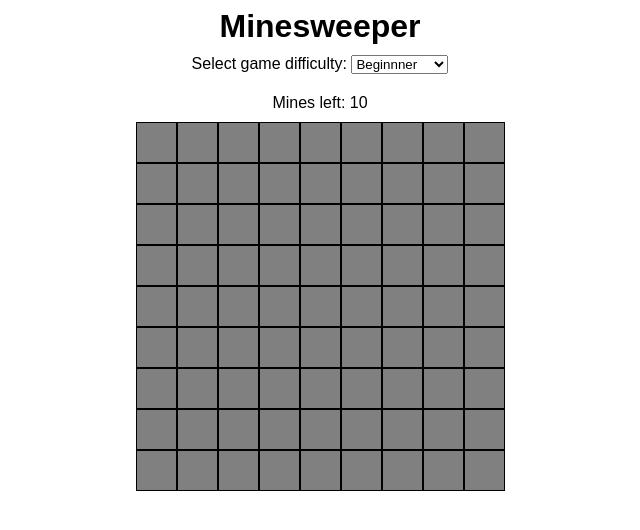
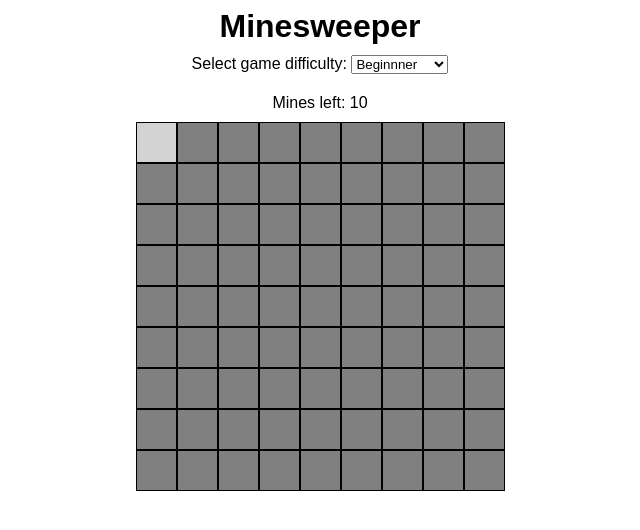
Before and after one commit to v-gajjar/Minesweeper, a React (Vite) app: page / in a window 1280 px wide. In both pictures the pointer is over the element 476 px from the left and 142 px from the top of the page. Shown: the top 530 px of the page, without its empty margins (320-960 px from the left). Built offline with nearby package versions, Linux system fonts and the light colour scheme.

Commit message:
add css hover ux

```diff
--- a/src/App.css
+++ b/src/App.css
@@ -48,5 +48,10 @@ dialog{
 }
 
 .tile.opened {
-    background: darkgray;
+    background: #B3B3B3;
 }
+
+.tile:not(.opened):hover {
+    cursor: pointer;
+    background: lightgray;
+}
```
